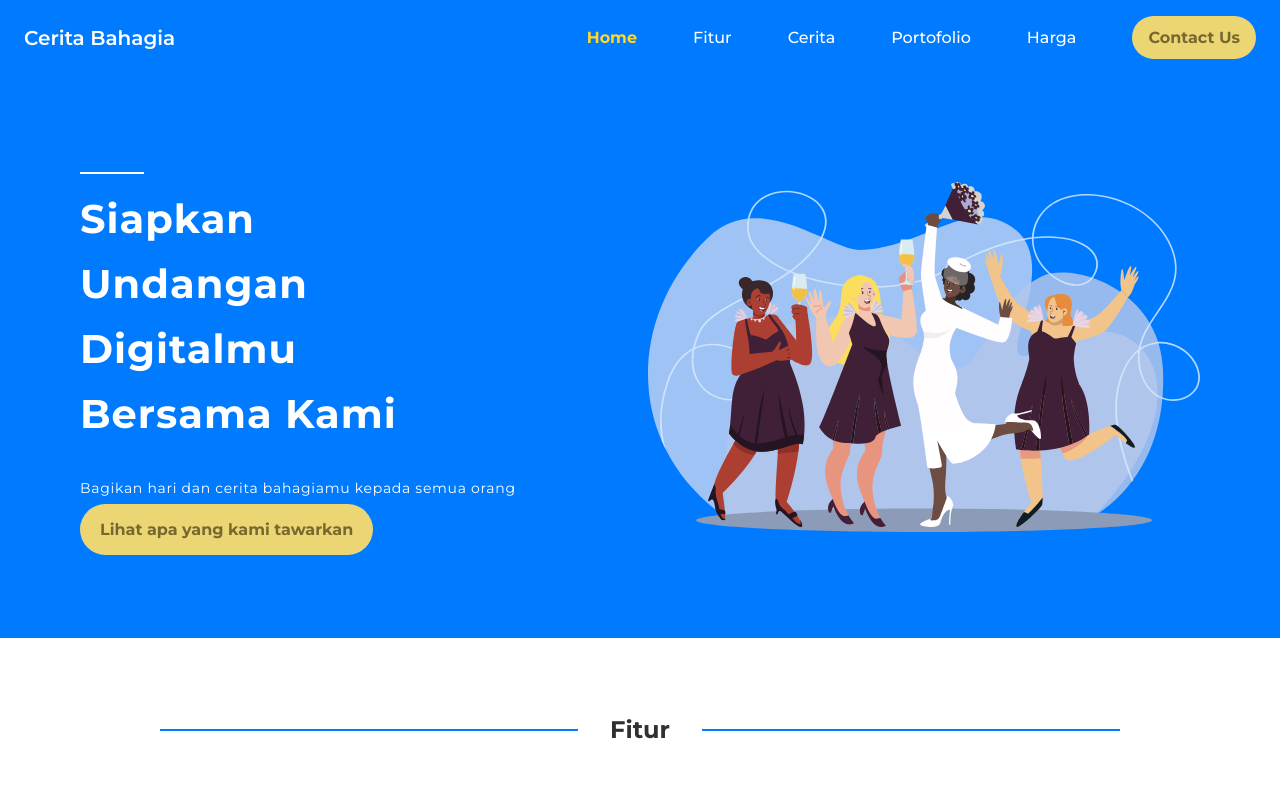
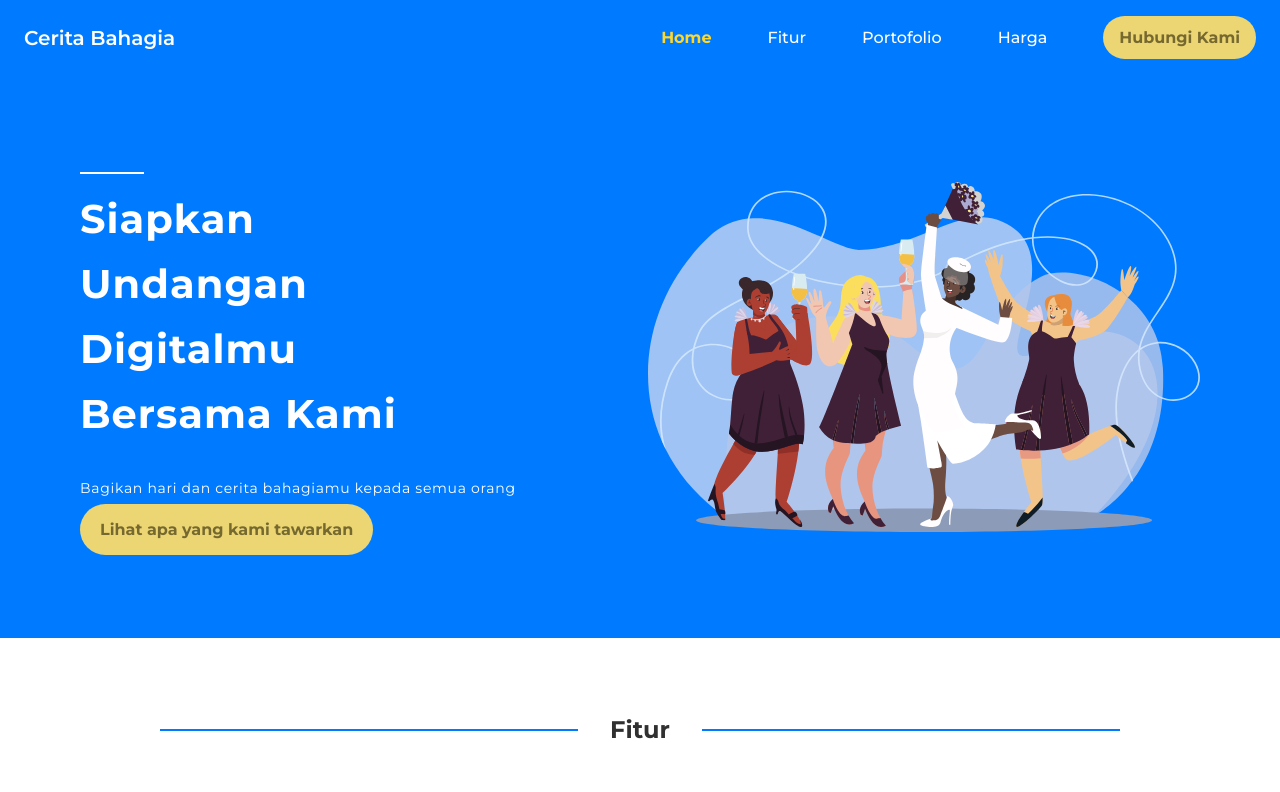
Before and after one commit to juliansyahrifqi/ceritabahagia, a React (Vite) app: page / in a window 1280 px wide. Shown: the top 792 px of the page. Built offline with nearby package versions, Linux system fonts and the light colour scheme.

Commit message:
change navbar in mobile

```diff
--- a/src/components/Navbar.tsx
+++ b/src/components/Navbar.tsx
@@ -39,15 +39,6 @@ export default function Navbar() {
             <li>
               <HashLink
                 smooth
-                to="/#cerita"
-                className={`${location.hash === '#cerita' ? activeClassName : 'hover:text-gold duration-300 text-base'}`}
-              >
-                Cerita
-              </HashLink>
-            </li>
-            <li>
-              <HashLink
-                smooth
                 to="/portofolio"
                 className={`${location.hash === '#portofolio' ? activeClassName : 'hover:text-gold duration-300 text-base'}`}
               >
@@ -64,7 +55,7 @@ export default function Navbar() {
               </HashLink>
             </li>
             <li>
-              <Button title="Contact Us" size="small" link="https://wa.me/628998932302?text=Halo%20admin,%20saya%20ingin%20memesan%20digital%20wedding%20invitation%20" linkType="external" isPrimary />
+              <Button title="Hubungi Kami" size="small" link="https://wa.me/628998932302?text=Halo%20admin,%20saya%20ingin%20memesan%20digital%20wedding%20invitation%20" linkType="external" isPrimary />
             </li>
           </ul>
         </div>
@@ -101,21 +92,31 @@ export default function Navbar() {
             <img src="/logo.png" alt="ceritabahagia-logo" className='w-24 mx-auto' />
             <ul className='mt-4'>
               <li className="mt-2 text-center">
-                <NavLink to='/' className="text-xl font-semibold text-white" >
+                <a href="/" className="text-xl font-semibold text-white">
                   HOME
-                </NavLink>
+                </a>
               </li>
 
               <li className="mt-2 text-center">
-                <NavLink to='/fitur' className="text-xl font-semibold text-white" >
+                <a href="#fitur" className="text-xl font-semibold text-white">
                   FITUR
-                </NavLink>
+                </a>
               </li>
 
               <li className="mt-2 text-center">
-                <NavLink to='/' className="text-xl font-semibold text-white" >
+                <a href="/portofolio" className="text-xl font-semibold text-white">
+                PORTOFOLIO
+                </a>
+              </li>
+
+              <li className="mt-2 text-center">
+                <a href="#harga" className="text-xl font-semibold text-white">
                   HARGA
-                </NavLink>
+                </a>
+              </li>
+
+              <li className='mt-2 text-center'>
+                <Button title='Hubungi Kami' size='large' isPrimary linkType='external' link="https://wa.me/628998932302?text=Halo%20admin,%20saya%20ingin%20memesan%20digital%20wedding%20invitation%20" />
               </li>
             </ul>
           </div>
```
